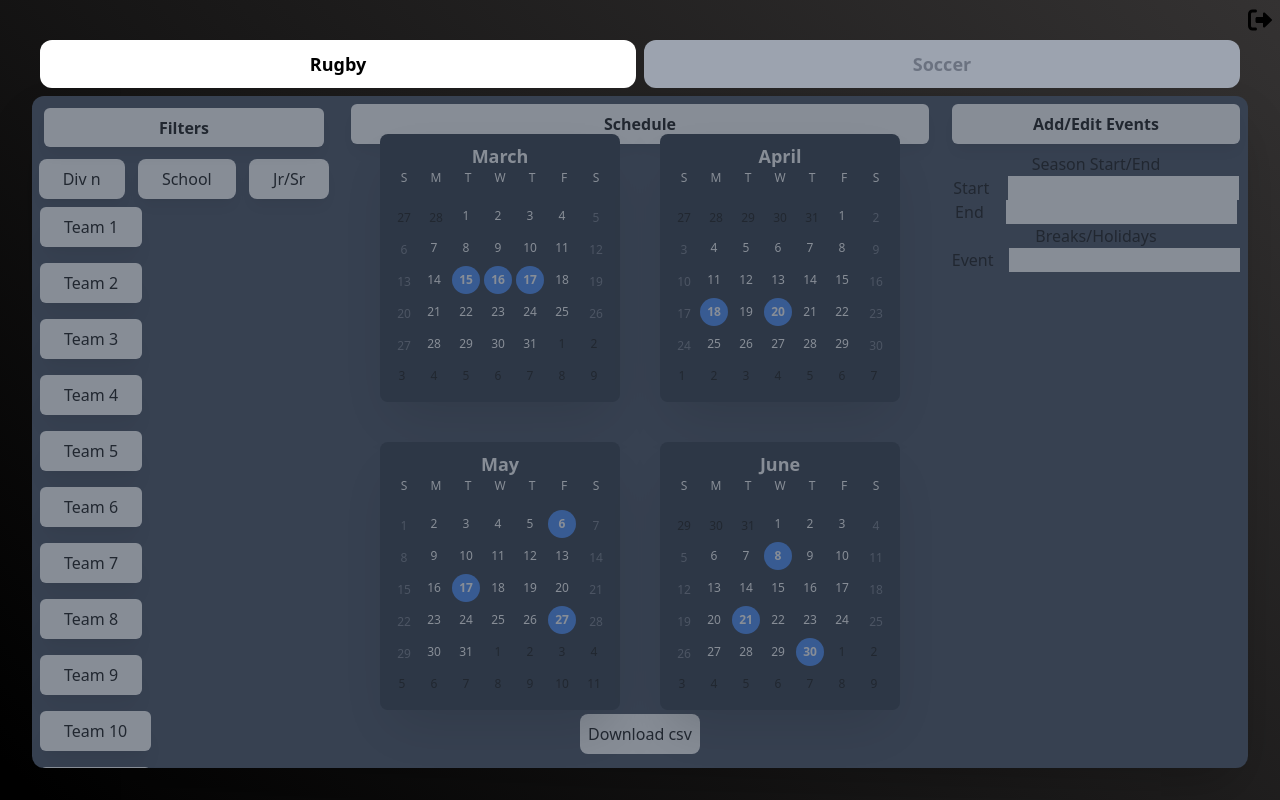
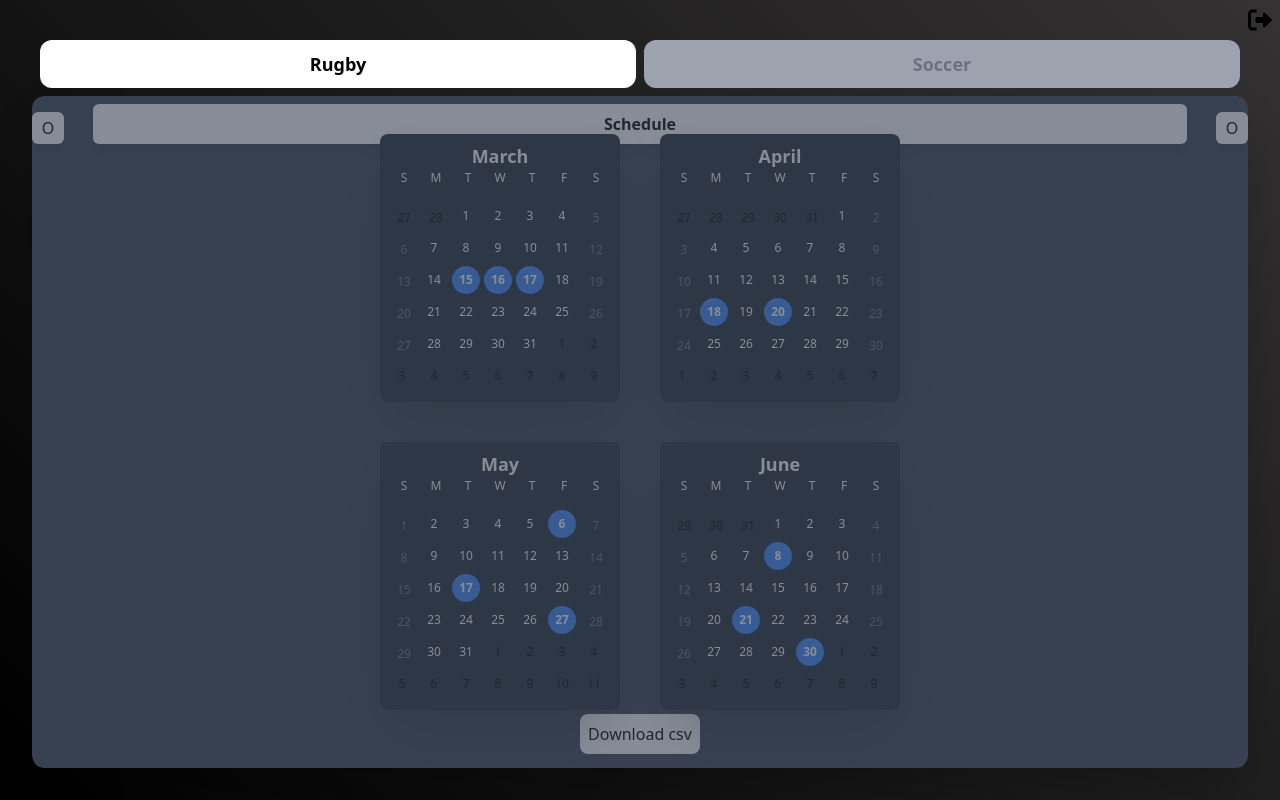
Before and after one commit to DennisSonntag/fieldScheduler, an Astro site: page /main in a window 1280 px wide. Built offline with nearby package versions, Linux system fonts and the light colour scheme; Astro itself is replaced by a stand-in of ours.

Commit message:
feat: Added slide out side out side panes

```diff
--- a/src/components/Calender.tsx
+++ b/src/components/Calender.tsx
@@ -53,8 +53,7 @@ const Calendar = (props: any) => {
 	let index = 0;
 
 	return (
-		<>
-			<main className="bg-gray-800 w-fit h-fit p-2 rounded-lg shadow-2xl">
+		<main className="bg-gray-800 w-fit h-fit p-2 rounded-lg shadow-2xl hover:scale-110 duration-150 ease-in-out">
 			<h1 className="text-center text-lg font-bold text-white">{months[month]}</h1>
 			<div className="grid grid-cols-7 grid-rows-7 text-center text-xs">
 				{weekDays.map(day => (
@@ -103,7 +102,6 @@ const Calendar = (props: any) => {
 				))}
 			</div>
 		</main>
-		</>
 	);
 };
 
--- a/src/components/Rugby.tsx
+++ b/src/components/Rugby.tsx
@@ -3,6 +3,7 @@ import Calendar from "./Calender";
 import { CSVLink } from "react-csv";
 import { v4 as uuid } from "uuid";
 import Sport from "./Sport";
+import { useState } from "react";
 
 const Main = () => {
 	const csvData = [
@@ -45,9 +46,13 @@ const Main = () => {
 		12: "Team",
 	};
 
+
+	const [rightOpen, setRightOpen] = useState(false)
+	const [leftOpen, setLeftOpen] = useState(false)
+
 	return (
 		<Sport>
-			<div className="w-1/2 h-full rounded-bl-xl opacity-40 hover:opacity-100 duration-150 ease-in-out relative flex flex-col">
+			<section className={leftOpen ? "w-1/2 h-full rounded-bl-xl hover-fade relative flex flex-col overflow-hidden" : "w-0 h-full rounded-bl-xl hover-fade relative flex flex-col translate-x-[-100%] overflow-hidden"}>
 				<div className="w-full h-16 p-3">
 					<div className="w-full h-full relative bg-white rounded-md shadow-lg">
 						<h1 className="font-bold absolute w-fit h-fit inset-0 m-auto">Filters</h1>
@@ -66,15 +71,20 @@ const Main = () => {
 						</div>
 					))}
 				</div>
-			</div>
+			</section>
 
-			<div className="w-full h-full flex flex-col overflow-auto opacity-40 hover:opacity-100 duration-150 ease-in-out relative">
+			<section className="pt-4 hover-fade">
+				<button onClick={()=> setLeftOpen(!leftOpen)} className=" w-8 h-8 bg-white rounded-md shadow-lg hover:scale-110 active:scale-95">{leftOpen ? "X" : "O"}</button>
+				{/* <button onClick={()=> alert("hello")} className=" w-8 h-8 bg-white rounded-md shadow-lg hover:scale-110 active:scale-95">{leftOpen ? "X" : "O"}</button> */}
+			</section>
+
+			<section className="w-full h-full flex flex-col overflow-auto hover-fade relative">
 				<div className="w-[95%] h-10 absolute inset-x-0 mx-auto bg-white rounded-md shadow-lg mt-2">
 					<h1 className="font-bold absolute w-fit h-fit inset-0 m-auto">Schedule</h1>
 				</div>
 				<section className="h-fit w-fit relative grid grid-cols-2 grid-rows-2 gap-10 p-2 m-auto inset-0 translate-y-6">
 					{months.map(month => (
-						<Calendar key={uuid()} events={events[month]} month={month} />
+						<Calendar  key={uuid()} events={events[month]} month={month} />
 					))}
 				</section>
 
@@ -85,9 +95,13 @@ const Main = () => {
 						</CSVLink>
 					</button>
 				</section>
-			</div>
+			</section>
 
-			<div className="w-1/2 h-full  rounded-bl-xl opacity-40 hover:opacity-100 duration-150 ease-in-out relative">
+			<section className="pt-4 hover-fade">
+				<button onClick={()=> setRightOpen(!rightOpen)} className=" w-8 h-8 bg-white rounded-md shadow-lg hover:scale-110 active:scale-95">{rightOpen ? "X" : "O"}</button>
+			</section>
+
+			<section className={rightOpen ? "w-1/2 h-full rounded-bl-xl relative hover-fade overflow-hidden": "w-0 h-full rounded-bl-xl relative hover-fade translate-x-full overflow-hidden"}>
 				<div className="w-[95%] h-10 absolute inset-x-0 mx-auto bg-white rounded-md shadow-lg mt-2">
 					<h1 className="font-bold absolute w-fit h-fit inset-0 m-auto">Add/Edit Events</h1>
 				</div>
@@ -108,7 +122,7 @@ const Main = () => {
 						<input type="text" />
 					</div>
 				</div>
-			</div>
+			</section>
 		</Sport>
 	);
 };
--- a/src/components/Sport.tsx
+++ b/src/components/Sport.tsx
@@ -1,7 +1,7 @@
 const Sport = (props: any) => {
 	return (
 		<>
-			<main className="w-full h-[calc(100%-4rem)] rounded-xl shadow-2xl ">
+			<main className="w-full h-[calc(100%-4rem)] rounded-xl shadow-2xl overflow-hidden">
 				<section className="flex w-full h-full bg-gray-700 rounded-xl">{props.children}</section>
 			</main>
 		</>
--- a/src/main.css
+++ b/src/main.css
@@ -74,4 +74,13 @@
 		background-color: blue;
 		border-radius: 99999px;
 	}
+
+	.hover-fade {
+		opacity: 40%;
+		transition: all 150ms ease-in-out;
+	}
+
+	.hover-fade:hover{
+		opacity: 100%;
+	}
 }
```
Also changed, not shown: README.md. Lines whose indentation alone changed are shown as unchanged.
